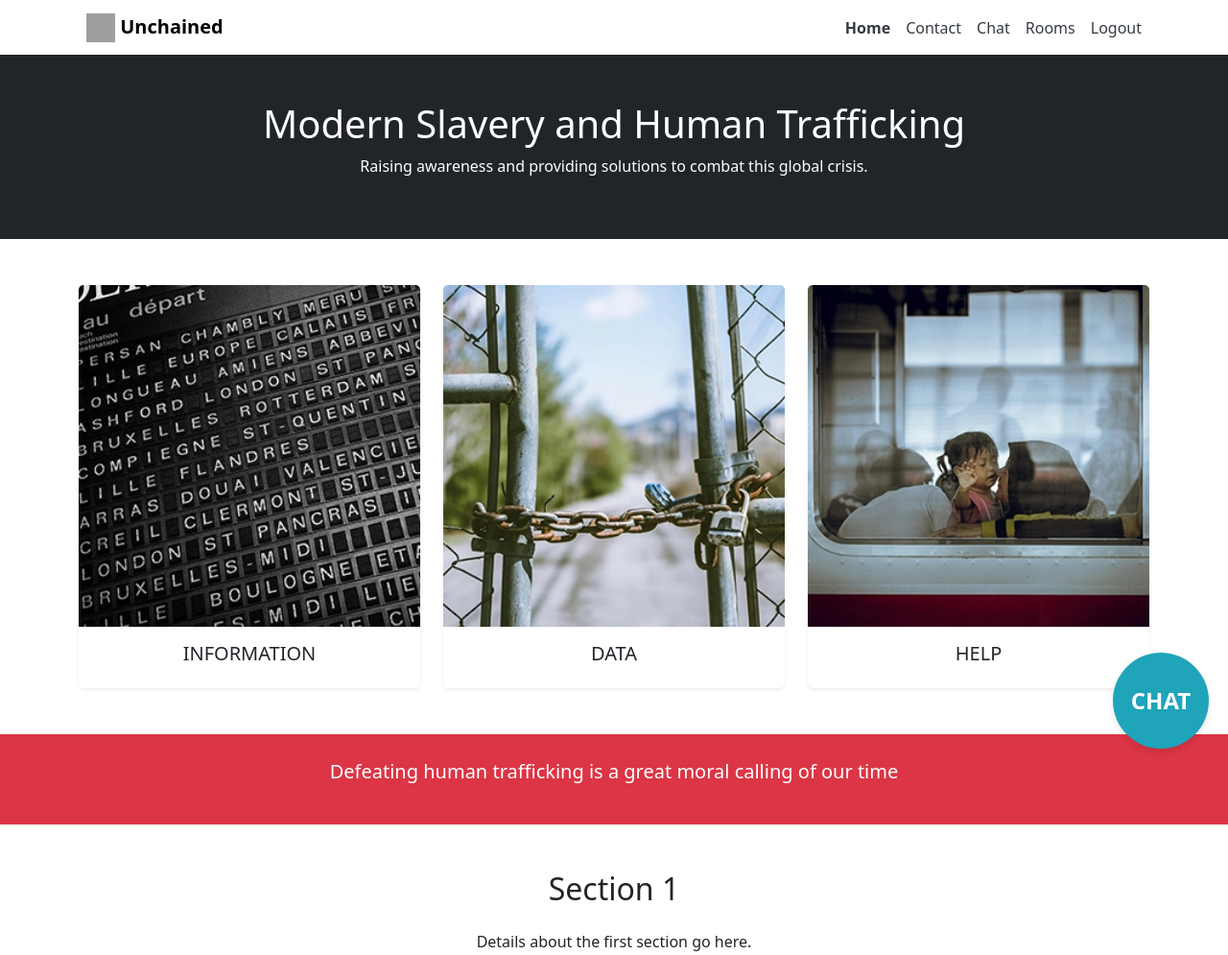
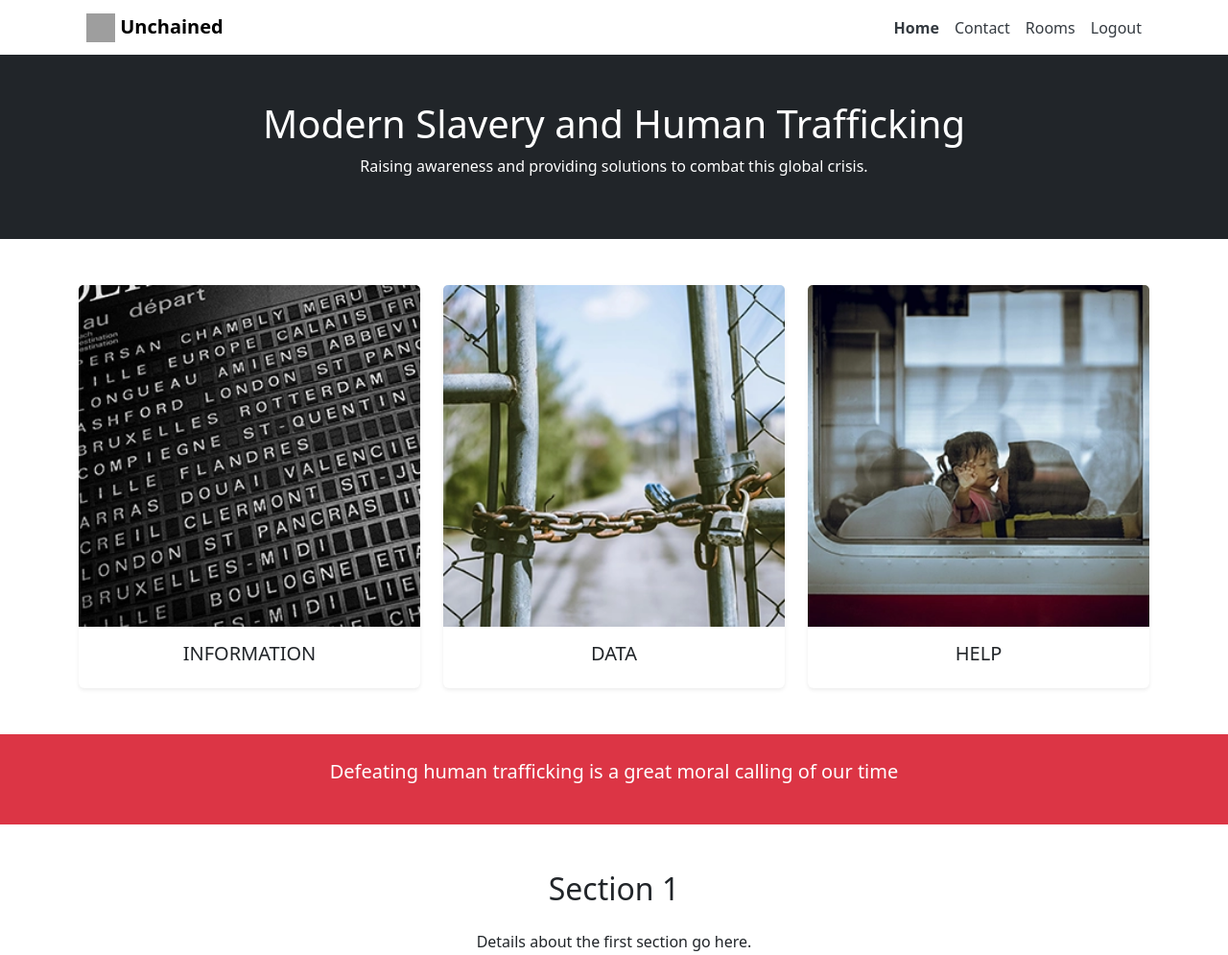
Before and after one commit to BogdanovaIV/unchained, a Django app: page / in a window 1280 px wide. Shown: the top 995 px of the page at 96% size. Run offline with Django 4.2, Linux system fonts and the light colour scheme; a user stored in the database is signed in; data comes from the database, SQL or seed files in the repository; both versions use the stored data as it was after the commit; grey boxes are pictures that could not be loaded.

Commit message:
Fix chat button

```diff
--- a/home/templates/home/home.html
+++ b/home/templates/home/home.html
@@ -89,9 +89,11 @@
 </section>
 
 <!-- Chat Button -->
-<a href="/chat-room/" class="chat-button" aria-label="Go to chat room">
+{% if user.is_authenticated and user_type == 0 or user_type == -1 %}
+<a href="{% url 'chat:get_create_room' %}" class="chat-button" aria-label="Go to chat room">
     CHAT
 </a>
+{% endif %}
 
 <!-- Footer -->
 <link rel="stylesheet" href="{% static 'css/style-home.css' %}">
--- a/templates/base.html
+++ b/templates/base.html
@@ -68,14 +68,7 @@
                                 Contact
                             </a>
                         </li>
-                        <li class="nav-item">
-                            <a class="nav-link {% if request.path == chat_url %}fw-bolder{% endif %}"
-                                href="{% url 'chat:get_create_room' %}" aria-label="Go to the Chat Page"
-                                {% if request.path == chat_url %}aria-current="page"{% endif %}>
-                                Chat
-                            </a>
-                        </li>
-                        {% if user.is_authenticated and user_type == 0 %}
+                        {% if user.is_authenticated and user_type == 0 or user_type == -1 %}
                         <li class="nav-item">
                             <a class="nav-link {% if chat_url in request.path or chat_url in request.path %}fw-bolder{% endif %}"
                                 href="{% url 'chat:get_create_room' %}" aria-label="Go to your chat room" {% if chat_url in request.path or chat_url in request.path %}aria-current="page" {% endif %}>
```
Also changed, not shown: db.sqlite3.
